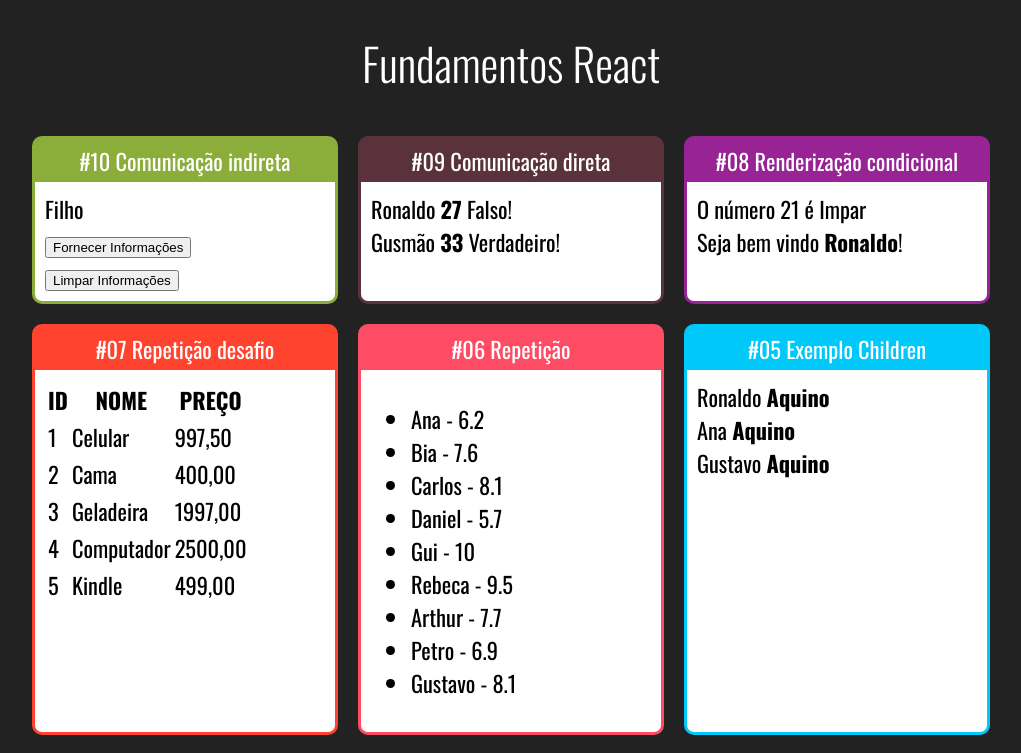
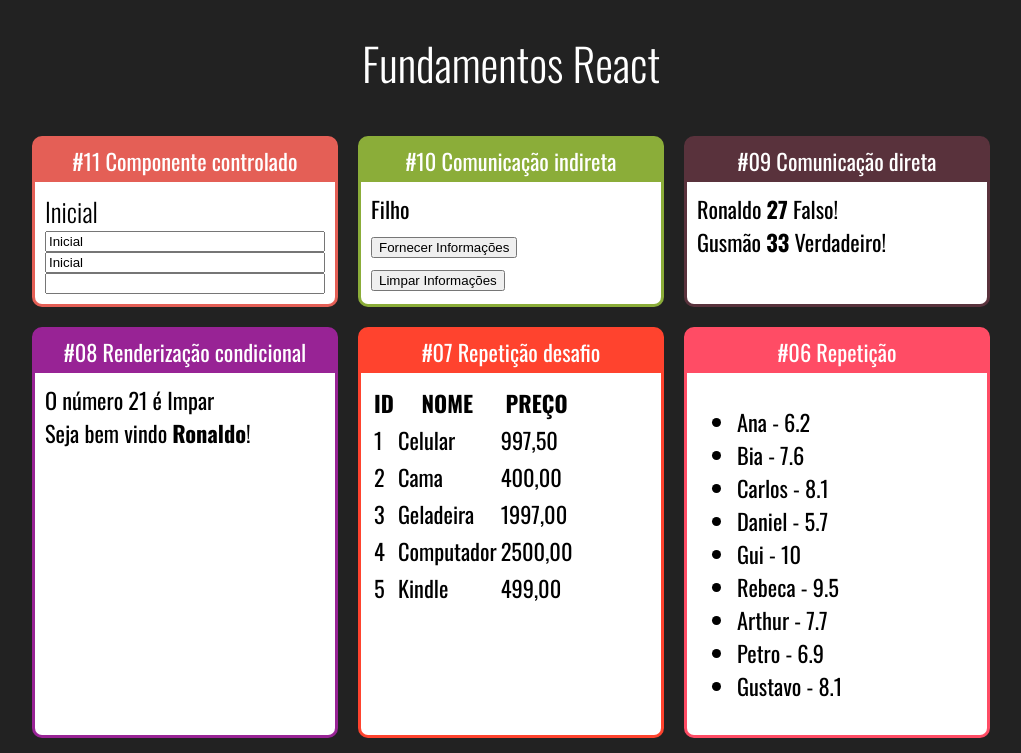
Before and after one commit to ronaldo-aquino/react-fundamentos, a React (Create React App) app: page / in a window 1280 px wide. Shown: the top 753 px of the page, without its empty margins (129-1150 px from the left). Built offline with nearby package versions, Linux system fonts and the light colour scheme.

Commit message:
Componente controlado

```diff
--- a/src/App.js
+++ b/src/App.js
@@ -12,12 +12,17 @@ import ParOuImpar from "./components/condicional/ParOuImpar";
 import UsuarioInfo from "./components/condicional/UsuarioInfo";
 import DiretaPai from "./components/comunicacao/DiretaPai";
 import IndiretaPai from "./components/comunicacao/IndiretaPai";
+import Input from "./components/formulario/Input";
 
 const App = () => {
   return (
     <>
       <h1 className="title-component-app">Fundamentos React</h1>
       <div className="cards">
+        <Card title="#11 Componente controlado" color="#E45F56">
+          <Input />
+        </Card>
+
         <Card title="#10 Comunicação indireta" color="#8BAD39">
           <IndiretaPai />
         </Card>
--- /dev/null
+++ b/src/components/formulario/Input.css
@@ -0,0 +1,3 @@
+.Input {
+  font-size: 1.4rem;
+}
--- /dev/null
+++ b/src/components/formulario/Input.js
@@ -0,0 +1,23 @@
+import { useState } from "react";
+import "./Input.css";
+
+const Input = () => {
+  const [valor, setValor] = useState("Inicial");
+
+  const handleChangeInput = (e) => {
+    setValor(e.target.value);
+  };
+
+  return (
+    <div className="Input">
+      <h3>{valor}</h3>
+      <div style={{ display: "flex", flexDirection: "column" }}>
+        <input type="text" onChange={handleChangeInput} value={valor} />
+        <input type="text" value={valor} readOnly />
+        <input type="text" value={undefined} />
+      </div>
+    </div>
+  );
+};
+
+export default Input;
```
Also changed, not shown: 1 other file (tests, documents, lock files or other folders).
